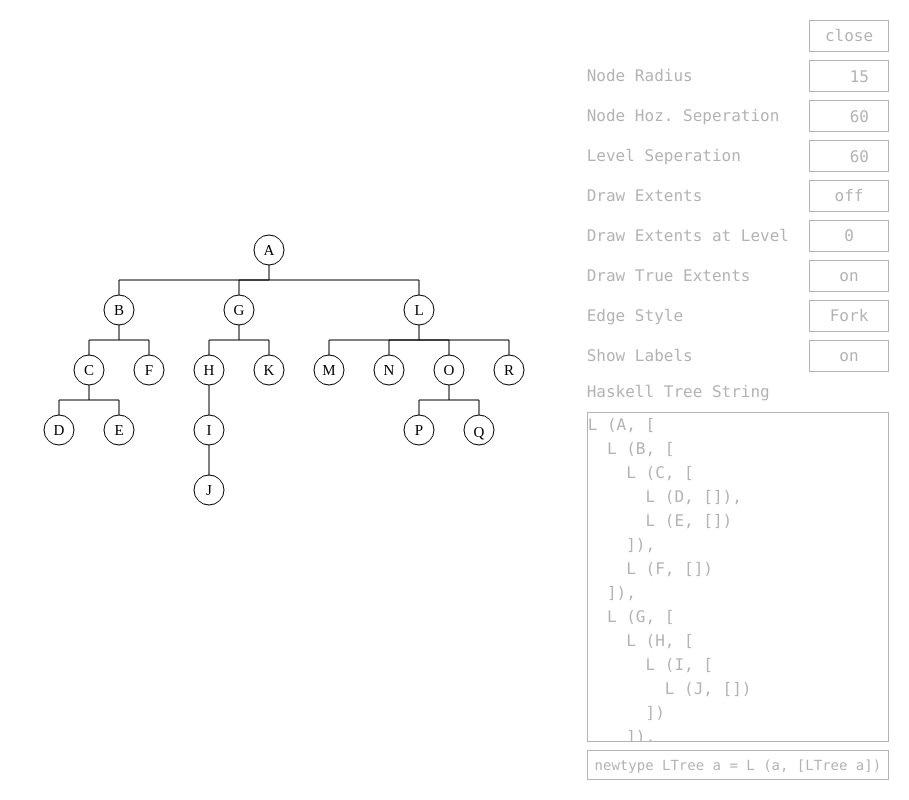
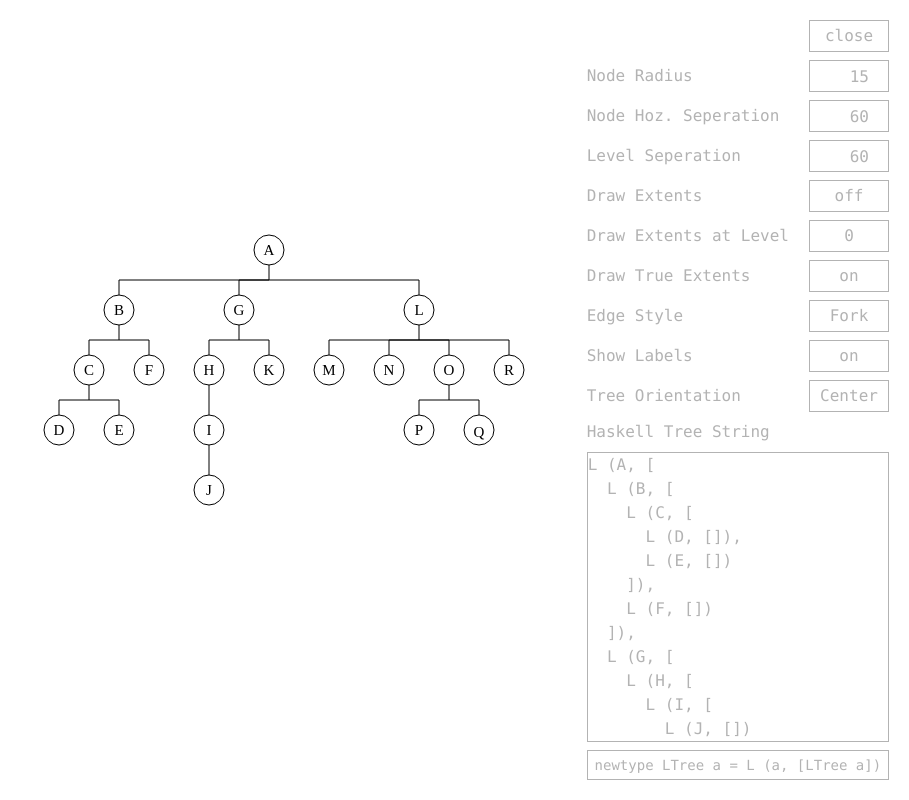
Before and after one commit to fabianmontag/Drawing-Trees-FP, a React (Vite) app: page / in a window 1280 px wide. Both pictures are taken after a click on the button "open". Shown: the whole page, without its empty margins (371-1280 px from the left). Built offline with nearby package versions, Linux system fonts and the light colour scheme.

Commit message:
added way to change tree orientation

```diff
--- a/src/ui/App.tsx
+++ b/src/ui/App.tsx
@@ -6,6 +6,7 @@ import { Input } from "./components/Input";
 import { useCanvas } from "./hooks/useCanvas";
 import { twcm } from "../trees/utils";
 import { useTree } from "./hooks/useTree";
+import type { PositionedTreeOrientation } from "../trees/positionedTree";
 
 function App() {
     const canvasRef = useRef<HTMLCanvasElement>(null);
@@ -54,7 +55,11 @@ function App() {
     L (R, [])
   ])
 ])`);
-    const [treeHeight, positionedExtentTree, positionedExtentTreeExtent] = useTree(treeString);
+    const [positionedTreeOrientation, setPositionedTreeOrientation] = useState<PositionedTreeOrientation>("Center");
+    const [treeHeight, positionedExtentTree, positionedExtentTreeExtent] = useTree(
+        treeString,
+        positionedTreeOrientation
+    );
 
     // draw
     const draw = (ctx: CanvasRenderingContext2D) => {
@@ -101,11 +106,20 @@ function App() {
         // eslint-disable-next-line react-hooks/exhaustive-deps
     }, [positionedExtentTree]);
 
-    // handler
+    // handlers
     const handleChangeExtentsAtDepthLevel = () => {
         const currVal = drawingSettings.drawExtentsAtDepthLevel;
         const nextVal = currVal >= treeHeight ? 0 : currVal + 1;
         changeSettings("drawExtentsAtDepthLevel", nextVal);
+    };
+    const handlePositionedTreeOrientationChange = () => {
+        if (positionedTreeOrientation === "Left") {
+            setPositionedTreeOrientation("Center");
+        } else if (positionedTreeOrientation === "Center") {
+            setPositionedTreeOrientation("Right");
+        } else {
+            setPositionedTreeOrientation("Left");
+        }
     };
 
     useCanvas(canvasRef, draw);
@@ -129,7 +143,6 @@ function App() {
                                 }}
                             />
                         </div>
-
                         <div className="flex flex-row items-center justify-between gap-5">
                             <p>Node Hoz. Seperation</p>
                             <Input
@@ -143,7 +156,6 @@ function App() {
                                 }}
                             />
                         </div>
-
                         <div className="flex flex-row items-center justify-between gap-5">
                             <p>Level Seperation</p>
                             <Input
@@ -157,7 +169,6 @@ function App() {
                                 }}
                             />
                         </div>
-
                         <div className="flex flex-row items-center justify-between gap-5">
                             <p>Draw Extents</p>
                             <Button
@@ -168,21 +179,18 @@ function App() {
                                 {drawingSettings.drawExtents ? "on" : "off"}
                             </Button>
                         </div>
-
                         <div className="flex flex-row items-center justify-between gap-5">
                             <p>Draw Extents at Level</p>
                             <Button onClick={handleChangeExtentsAtDepthLevel}>
                                 {drawingSettings.drawExtentsAtDepthLevel}
                             </Button>
                         </div>
-
                         <div className="flex flex-row items-center justify-between gap-5">
                             <p>Draw True Extents</p>
                             <Button onClick={() => changeSettings("drawTrueExtents", !drawingSettings.drawTrueExtents)}>
                                 {drawingSettings.drawTrueExtents ? "on" : "off"}
                             </Button>
                         </div>
-
                         <div className="flex flex-row items-center justify-between gap-5">
                             <p>Edge Style</p>
                             <Button
@@ -196,7 +204,6 @@ function App() {
                                 {drawingSettings.edgeStyle === "fork" ? "Fork" : "Direct"}
                             </Button>
                         </div>
-
                         <div className="flex flex-row items-center justify-between gap-5">
                             <p>Show Labels</p>
                             <Button onClick={() => changeSettings("showLabels", !drawingSettings.showLabels)}>
@@ -204,6 +211,10 @@ function App() {
                             </Button>
                         </div>
 
+                        <div className="flex flex-row items-center justify-between gap-5">
+                            <p>Tree Orientation</p>
+                            <Button onClick={handlePositionedTreeOrientationChange}>{positionedTreeOrientation}</Button>
+                        </div>
                         <div className="w-full h-full flex flex-col items-start justify-between gap-2">
                             <p>Haskell Tree String</p>
 
--- a/src/ui/hooks/useTree.ts
+++ b/src/ui/hooks/useTree.ts
@@ -1,9 +1,17 @@
 import { useState, useEffect } from "react";
-import { type PositionedExtentTree, type Extent, buildPosTree } from "../../trees/positionedTree";
+import {
+    type PositionedExtentTree,
+    type Extent,
+    buildPosTree,
+    type PositionedTreeOrientation,
+} from "../../trees/positionedTree";
 import { parseTreeF } from "../../trees/treeParser";
 import { getTreeHeight } from "../../trees/utils";
 
-export const useTree = (treeString: string): [number, PositionedExtentTree<string>, Extent] | [0, null, null] => {
+export const useTree = (
+    treeString: string,
+    positionedTreeOrientation: PositionedTreeOrientation
+): [number, PositionedExtentTree<string>, Extent] | [0, null, null] => {
     const [positionedExtentTree, setPositionedExtentTree] = useState<
         [number, PositionedExtentTree<string>, Extent] | [0, null, null]
     >([0, null, null]);
@@ -12,11 +20,11 @@ export const useTree = (treeString: string): [number, PositionedExtentTree<strin
         try {
             const lt = parseTreeF(treeString);
             const treeHeight = getTreeHeight(lt);
-            setPositionedExtentTree([treeHeight, ...buildPosTree(lt, "Center")]);
+            setPositionedExtentTree([treeHeight, ...buildPosTree(lt, positionedTreeOrientation)]);
         } catch {
             setPositionedExtentTree([0, null, null]);
         }
-    }, [treeString]);
+    }, [treeString, positionedTreeOrientation]);
 
     return positionedExtentTree;
 };
```
